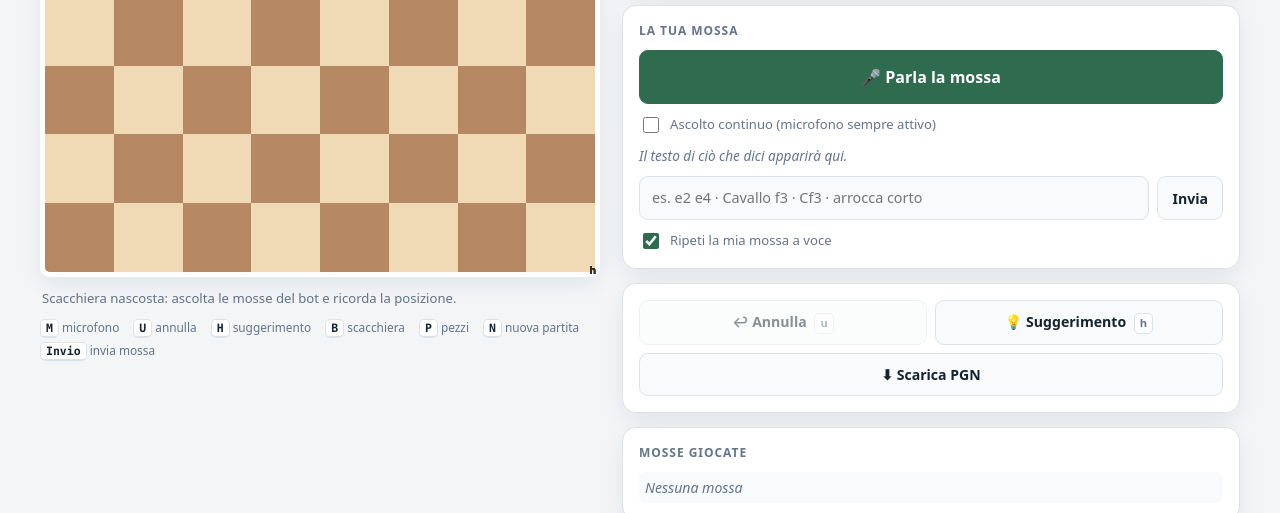
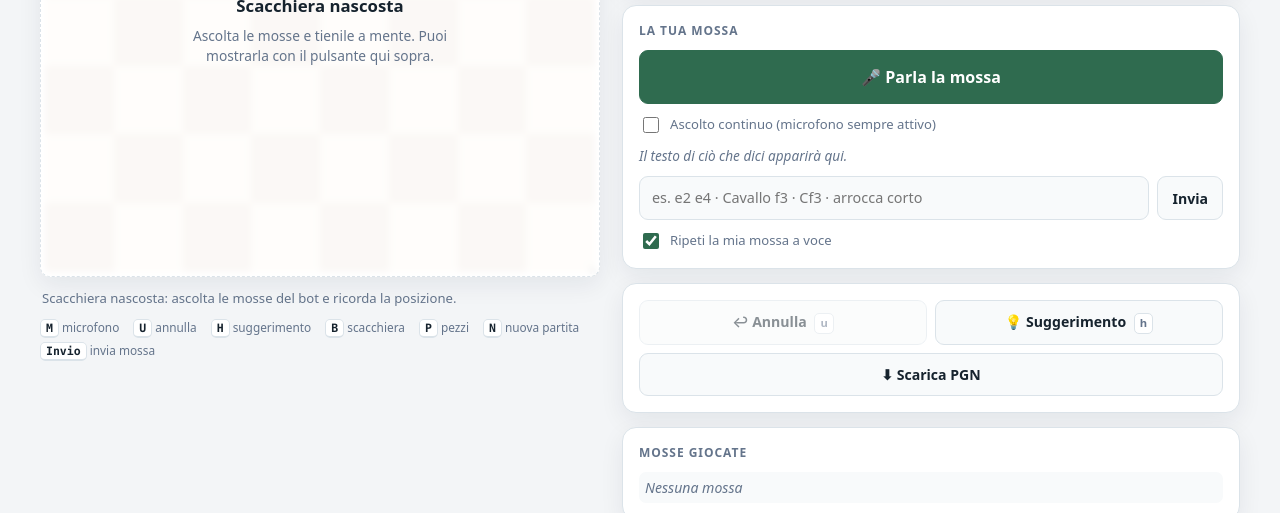
Before and after one commit to stefanopicchi/blindchess, a plain HTML site: page index.html in a window 1280 px wide. Shown: the part 587-1100 px from the top of the page. Drawn offline with Linux system fonts and the light colour scheme; no server answers.

Commit message:
Correggi pulsante per nascondere la scacchiera

```diff
--- a/app.js
+++ b/app.js
@@ -20,6 +20,7 @@ const el = {
   boardToggle: $('boardToggle'),
   piecesToggle: $('piecesToggle'),
   board: $('board'),
+  boardWrap: $('boardWrap'),
   boardVeil: $('boardVeil'),
   boardHint: $('boardHint'),
   turnStatus: $('turnStatus'),
@@ -185,7 +186,7 @@ function render() {
     interactive,
   });
 
-  el.boardVeil.classList.toggle('is-hidden', !settings.showBoard);
+  el.boardWrap.classList.toggle('is-hidden', !settings.showBoard);
 
   el.boardToggle.setAttribute('aria-pressed', String(settings.showBoard));
   el.boardToggle.textContent = settings.showBoard ? '👁 Scacchiera: visibile' : '👁 Scacchiera: nascosta';
--- a/index.html
+++ b/index.html
@@ -63,7 +63,7 @@
           <button id="piecesToggle" class="chip" type="button" aria-pressed="false">♟ Pezzi: nascosti</button>
         </div>
 
-        <div class="board-wrap">
+        <div id="boardWrap" class="board-wrap">
           <div id="board" class="board" role="grid" aria-label="Scacchiera"></div>
           <div id="boardVeil" class="board-veil">
             <span class="board-veil__icon" aria-hidden="true">🙈</span>
```
